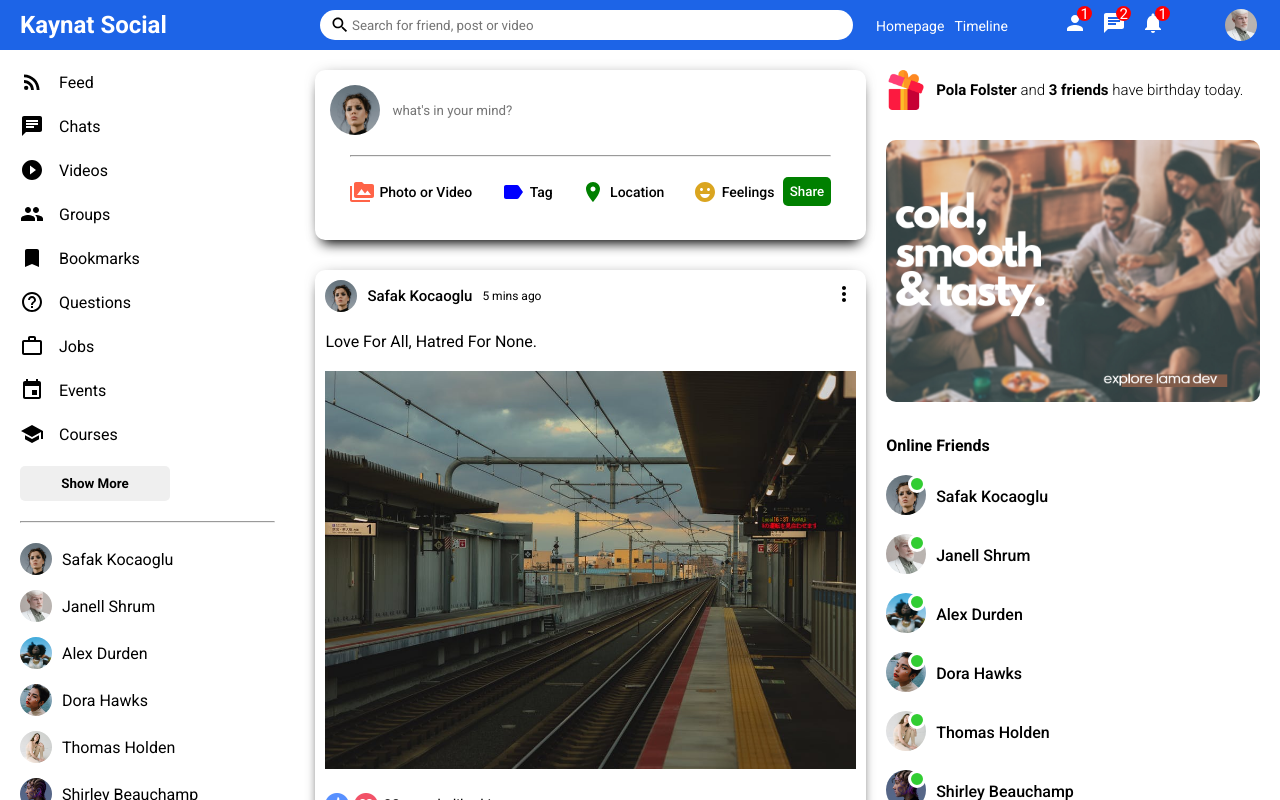
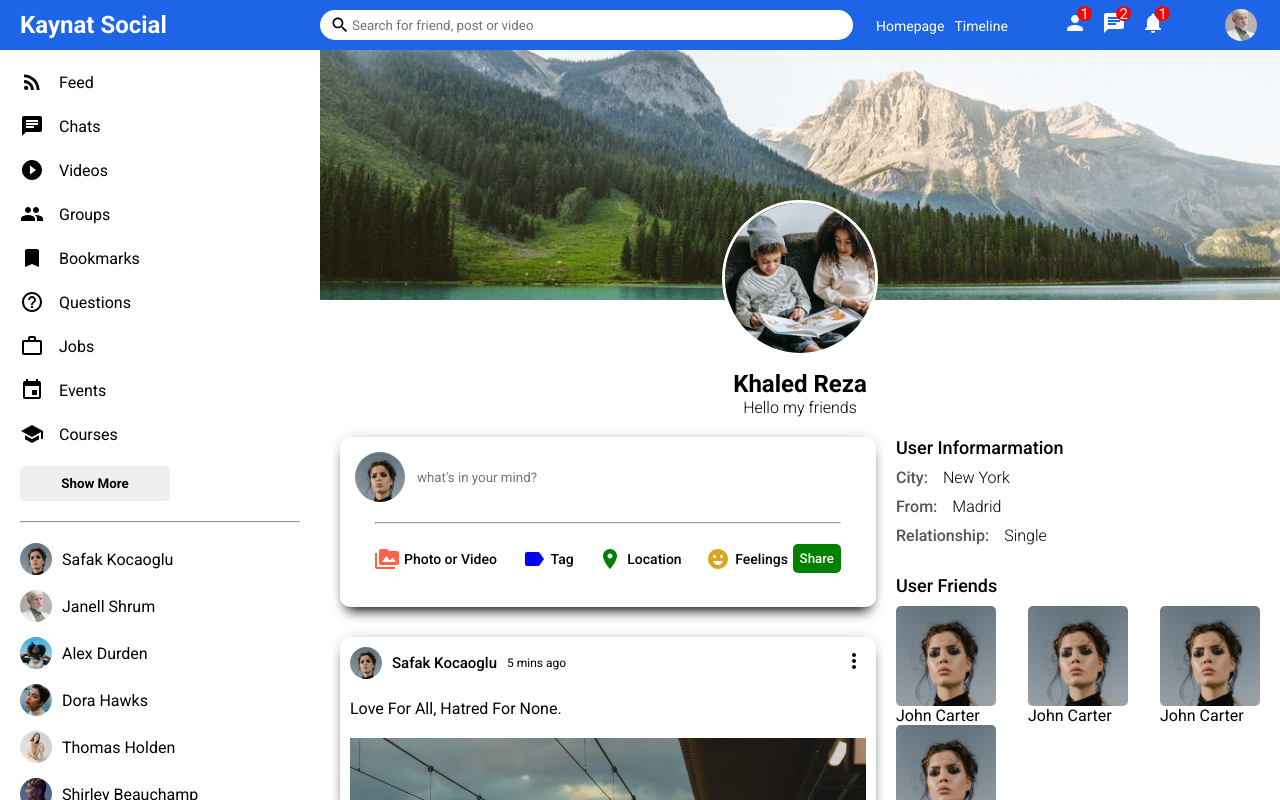
Before and after one commit to khaledtudce/socialmediaLama, a React (Create React App) app: page / in a window 1280 px wide. Shown: the top 800 px of the page. Built offline with nearby package versions, Linux system fonts and the light colour scheme.

Commit message:
added profile page ui design

```diff
--- a/src/App.js
+++ b/src/App.js
@@ -1,7 +1,8 @@
 import Home from "./pages/home/Home";
+import Profile from "./pages/home/profile/Profile";
 
 function App() {
-  return <Home />;
+  return <Profile />;
 }
 
 export default App;
--- a/src/components/post/Post.jsx
+++ b/src/components/post/Post.jsx
@@ -1,9 +1,16 @@
 import "./post.css";
 import { MoreVert } from "@material-ui/icons";
 import { Users } from "../../dummyData";
+import { useState } from "react";
 
 const Post = ({ post }) => {
   const user = Users.filter((user) => user.id === post.id);
+  const [like, setLike] = useState(post.like);
+  const [isLiked, setIsLiked] = useState(false);
+  const handleClick = () => {
+    setLike(isLiked ? like - 1 : like + 1);
+    setIsLiked(!isLiked);
+  };
 
   return (
     <div className="post">
@@ -28,9 +35,19 @@
         </div>
         <div className="postBottom">
           <div className="postBotttomLeft">
-            <img className="likeIcon" src="/assets/like.png" alt="" />
-            <img className="heartIcon" src="/assets/heart.png" alt="" />
-            <span className="likeCounter">{post.like} people liked it</span>
+            <img
+              className="likeIcon"
+              src="/assets/like.png"
+              alt=""
+              onClick={() => handleClick()}
+            />
+            <img
+              className="heartIcon"
+              src="/assets/heart.png"
+              alt=""
+              onClick={() => handleClick()}
+            />
+            <span className="likeCounter">{like} people liked it</span>
           </div>
           <div className="postBotttomRight">
             <span className="postCommentText">{post.comment} Comments</span>
--- a/src/components/rightbar/Rightbar.jsx
+++ b/src/components/rightbar/Rightbar.jsx
@@ -2,10 +2,10 @@
 import { Users } from "../../dummyData";
 import Online from "../online/Online";
 
-const Rightbar = () => {
-  return (
-    <div className="rightbar">
-      <div className="rightbarWrapper">
+const Rightbar = ({ profile }) => {
+  const HomeRightbar = () => {
+    return (
+      <>
         <div className="birthdayContainer">
           <img className="birthdayImg" src="/assets/gift.png" alt="" />
           <span className="birthdayText">
@@ -19,6 +19,71 @@
             <Online user={user} key={user.id} />
           ))}
         </ul>
+      </>
+    );
+  };
+
+  const ProfileRightbar = () => {
+    return (
+      <>
+        <h4 className="rightbarTitle">User Informarmation</h4>
+        <div className="rightbarInfo">
+          <div className="rightbarInfoItem">
+            <span className="rightbarInfokey">City:</span>
+            <span className="rightbarInfoValue">New York</span>
+          </div>
+          <div className="rightbarInfoItem">
+            <span className="rightbarInfokey">From:</span>
+            <span className="rightbarInfoValue">Madrid</span>
+          </div>
+          <div className="rightbarInfoItem">
+            <span className="rightbarInfokey">Relationship:</span>
+            <span className="rightbarInfoValue">Single</span>
+          </div>
+        </div>
+        <h4 className="rightbarTitle">User Friends</h4>
+        <div className="rightbarFollowings">
+          <div className="rightbarFollowing">
+            <img
+              src="/assets/person/1.jpeg"
+              alt=""
+              className="rightbarFollowingImg"
+            />
+            <span className="rightbarFollowingName">John Carter</span>
+          </div>
+          <div className="rightbarFollowing">
+            <img
+              src="/assets/person/1.jpeg"
+              alt=""
+              className="rightbarFollowingImg"
+            />
+            <span className="rightbarFollowingName">John Carter</span>
+          </div>
+          <div className="rightbarFollowing">
+            <img
+              src="/assets/person/1.jpeg"
+              alt=""
+              className="rightbarFollowingImg"
+            />
+            <span className="rightbarFollowingName">John Carter</span>
+          </div>
+          <div className="rightbarFollowing">
+            <img
+              src="/assets/person/1.jpeg"
+              alt=""
+              className="rightbarFollowingImg"
+            />
+            <span className="rightbarFollowingName">John Carter</span>
+          </div>
+        </div>
+      </>
+    );
+  };
+
+  return (
+    <div className="rightbar">
+      <div className="rightbarWrapper">
+        {profile ? <ProfileRightbar /> : <HomeRightbar />}
       </div>
     </div>
   );
--- a/src/components/rightbar/rightbar.css
+++ b/src/components/rightbar/rightbar.css
@@ -30,3 +30,38 @@
     padding: 0;
     margin: 0;
 }
+.rightbarTitle{
+    font-size: 18px;
+    font-weight: 500;
+    margin-bottom: 10px;
+}
+.rightbarInfo{
+    margin-bottom: 30px;
+}
+.rightbarInfoItem{
+    margin-bottom: 10px;
+}
+.rightbarInfokey{
+    font-weight: 500;
+    margin-right: 15px;
+    color: #555;
+}
+.rightbarInfoValue{
+    font-weight: 300;
+}
+.rightbarFollowings{
+    display: flex;
+    flex-wrap: wrap;
+    justify-content: space-between;
+}
+.rightbarFollowing{
+    display: flex;
+    flex-direction: column;
+}
+.rightbarFollowingImg{
+    height: 100px;
+    width: 100px;
+    border-radius: 5px;
+    object-fit: cover;
+}
+.rightbarFollowingName{}
--- /dev/null
+++ b/src/pages/home/profile/Profile.jsx
@@ -0,0 +1,42 @@
+import Feed from "../../../components/feed/Feed";
+import Rightbar from "../../../components/rightbar/Rightbar";
+import Sidebar from "../../../components/sidebar/Sidebar";
+import Topbar from "../../../components/topbar/Topbar";
+import "./profile.css";
+
+const Profile = () => {
+  return (
+    <>
+      <Topbar />
+      <div className="profile">
+        <Sidebar />
+        <div className="profileRight">
+          <div className="profileRightTop">
+            <div className="profileCover">
+              <img
+                className="profileCoverImg"
+                src="/assets/post/3.jpeg"
+                alt=""
+              />
+              <img
+                className="profileUserImg"
+                src="/assets/post/7.jpeg"
+                alt=""
+              />
+            </div>
+            <div className="profileInfo">
+              <h4 className="profileInfoName">Khaled Reza</h4>
+              <span className="profileInfoDesc">Hello my friends</span>
+            </div>
+          </div>
+          <div className="profileRightBottom">
+            <Feed />
+            <Rightbar profile />
+          </div>
+        </div>
+      </div>
+    </>
+  );
+};
+
+export default Profile;
--- /dev/null
+++ b/src/pages/home/profile/profile.css
@@ -0,0 +1,44 @@
+.profile{
+    display: flex;
+}
+.profileRight{
+    flex:9;
+}
+.profileRightBottom{
+    display: flex;
+}
+.profileRightTop{}
+.profileCover{
+    height: 320px;
+    position: relative;
+}
+.profileCoverImg{
+    width: 100%;
+    height: 250px;
+    object-fit: cover;
+}
+.profileUserImg{
+    width: 150px;
+    height: 150px;
+    border-radius: 50%;
+    object-fit: cover;
+    position: absolute;
+    left: 0;
+    right: 0;
+    margin: auto;
+    top: 150px;
+    border: 3px solid white;
+}
+.profileInfo{
+    display: flex;
+    flex-direction: column;
+    align-items: center;
+    justify-content: center;
+}
+.profileInfoName{
+    font-size: 24px;
+}
+.profileInfoDesc{
+    font-weight: 300;
+}
+.profileRightBottom{}
```
